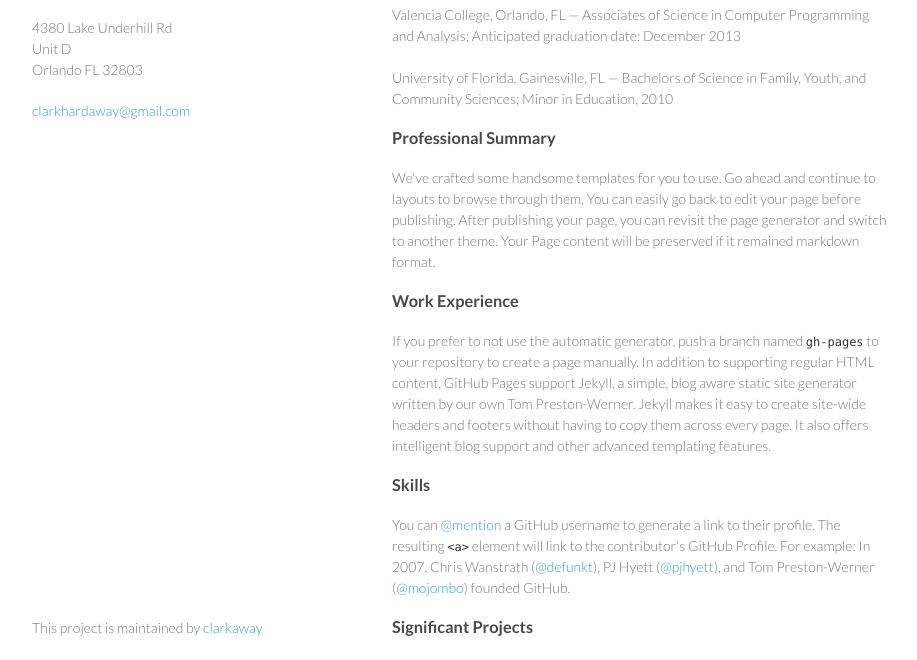
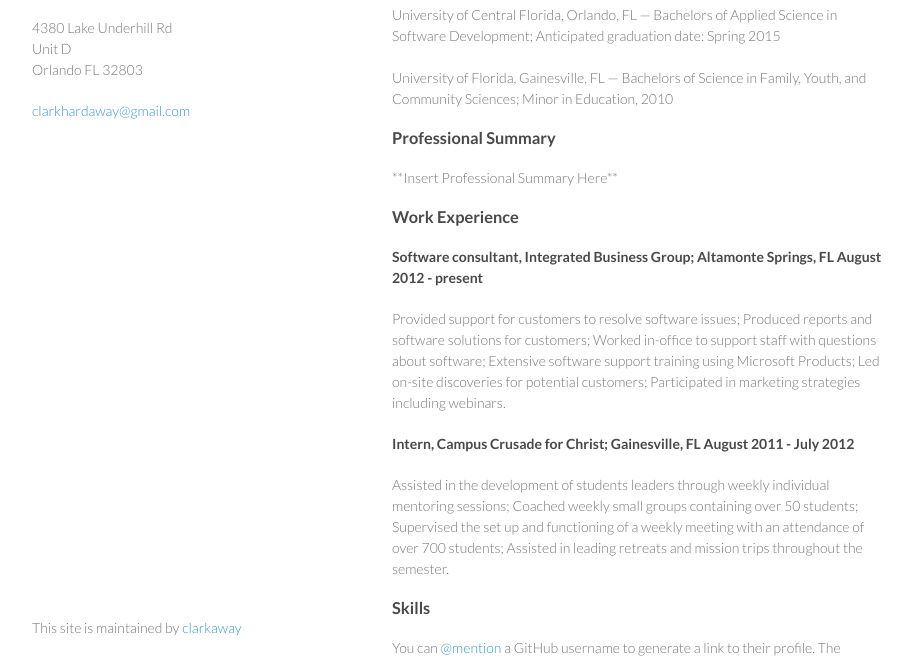
Before and after one commit to clarkaway/resume, a plain HTML site: page index.html in a window 1280 px wide. Shown: the part 92-752 px from the top of the page, without its empty margins (178-1095 px from the left). Drawn offline with Linux system fonts and the light colour scheme.

Commit message:
Update index.html - added some work experience

```diff
--- a/index.html
+++ b/index.html
@@ -34,7 +34,7 @@
             <a name="welcome-to-github-pages" class="anchor" href="#welcome-to-github-pages"><span class="octicon octicon-link"></span></a>
             Education</h3>
 
-        <p>Valencia College, Orlando, FL — Associates of Science in Computer Programming and Analysis; Anticipated graduation date: December 2013
+        <p>University of Central Florida, Orlando, FL — Bachelors of Applied Science in Software Development; Anticipated graduation date: Spring 2015
         <br/><br/>University of Florida, Gainesville, FL — Bachelors of Science in Family, Youth, and Community Sciences; Minor in Education, 2010
         </p>
 
@@ -42,13 +42,21 @@
             <a name="designer-templates" class="anchor" href="#designer-templates"><span class="octicon octicon-link"></span></a>
             Professional Summary</h3>
 
-        <p>We've crafted some handsome templates for you to use. Go ahead and continue to layouts to browse through them. You can easily go back to edit your page before publishing. After publishing your page, you can revisit the page generator and switch to another theme. Your Page content will be preserved if it remained markdown format.</p>
+        <p>**Insert Professional Summary Here**</p>
 
         <h3>
             <a name="rather-drive-stick" class="anchor" href="#rather-drive-stick"><span class="octicon octicon-link"></span></a>
             Work Experience</h3>
 
-        <p>If you prefer to not use the automatic generator, push a branch named <code>gh-pages</code> to your repository to create a page manually. In addition to supporting regular HTML content, GitHub Pages support Jekyll, a simple, blog aware static site generator written by our own Tom Preston-Werner. Jekyll makes it easy to create site-wide headers and footers without having to copy them across every page. It also offers intelligent blog support and other advanced templating features.</p>
+        <h4>Software consultant, Integrated Business Group; Altamonte Springs, FL August 2012 - present</h4>
+        <p>Provided support for customers to resolve software issues; Produced reports and software solutions for customers;
+            Worked in-office to support staff with questions about software; Extensive software support training using Microsoft Products;
+            Led on-site discoveries for potential customers; Participated in marketing strategies including webinars. </p>
+
+        <h4>Intern, Campus Crusade for Christ; Gainesville, FL August 2011 - July 2012</h4>
+        <p>Assisted in the development of students leaders through weekly individual mentoring sessions; Coached weekly small groups
+            containing over 50 students; Supervised the set up and functioning of a weekly meeting with an attendance of over 700 students;
+            Assisted in leading retreats and mission trips throughout the semester.</p>
 
         <h3>
             <a name="authors-and-contributors" class="anchor" href="#authors-and-contributors"><span class="octicon octicon-link"></span></a>
@@ -63,7 +71,7 @@
         <p>Having trouble with Pages? Check out the documentation at <a href="http://help.github.com/pages">http://help.github.com/pages</a> or contact <a href="mailto:support@github.com">support@github.com</a> and we’ll help you sort it out.</p>
     </section>
     <footer>
-        <p>This project is maintained by <a href="https://github.com/clarkaway">clarkaway</a></p>
+        <p>This site is maintained by <a href="https://github.com/clarkaway">clarkaway</a></p>
         <!--<p><small>Hosted on GitHub Pages &mdash; Theme by <a href="https://github.com/orderedlist">orderedlist</a></small></p>-->
     </footer>
 </div>
```
